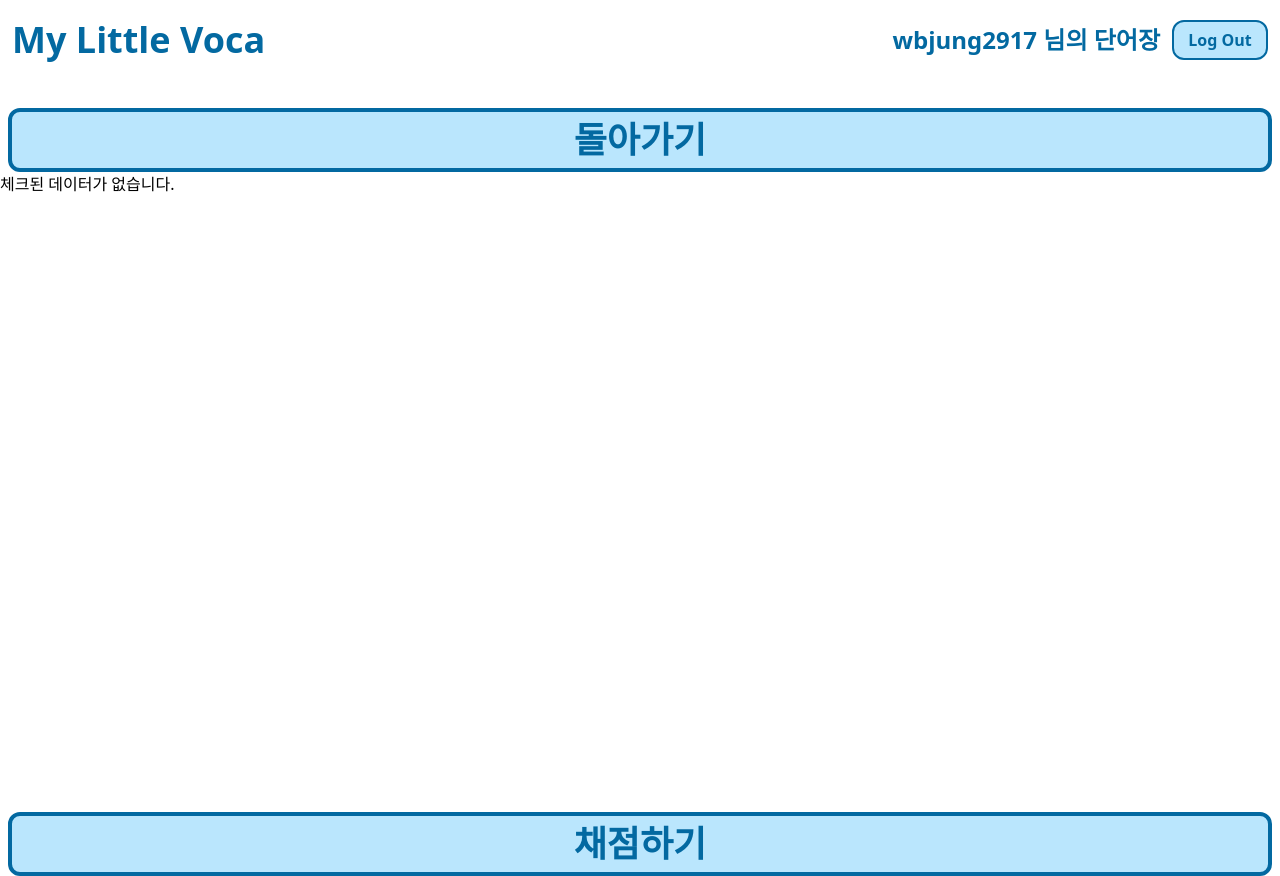
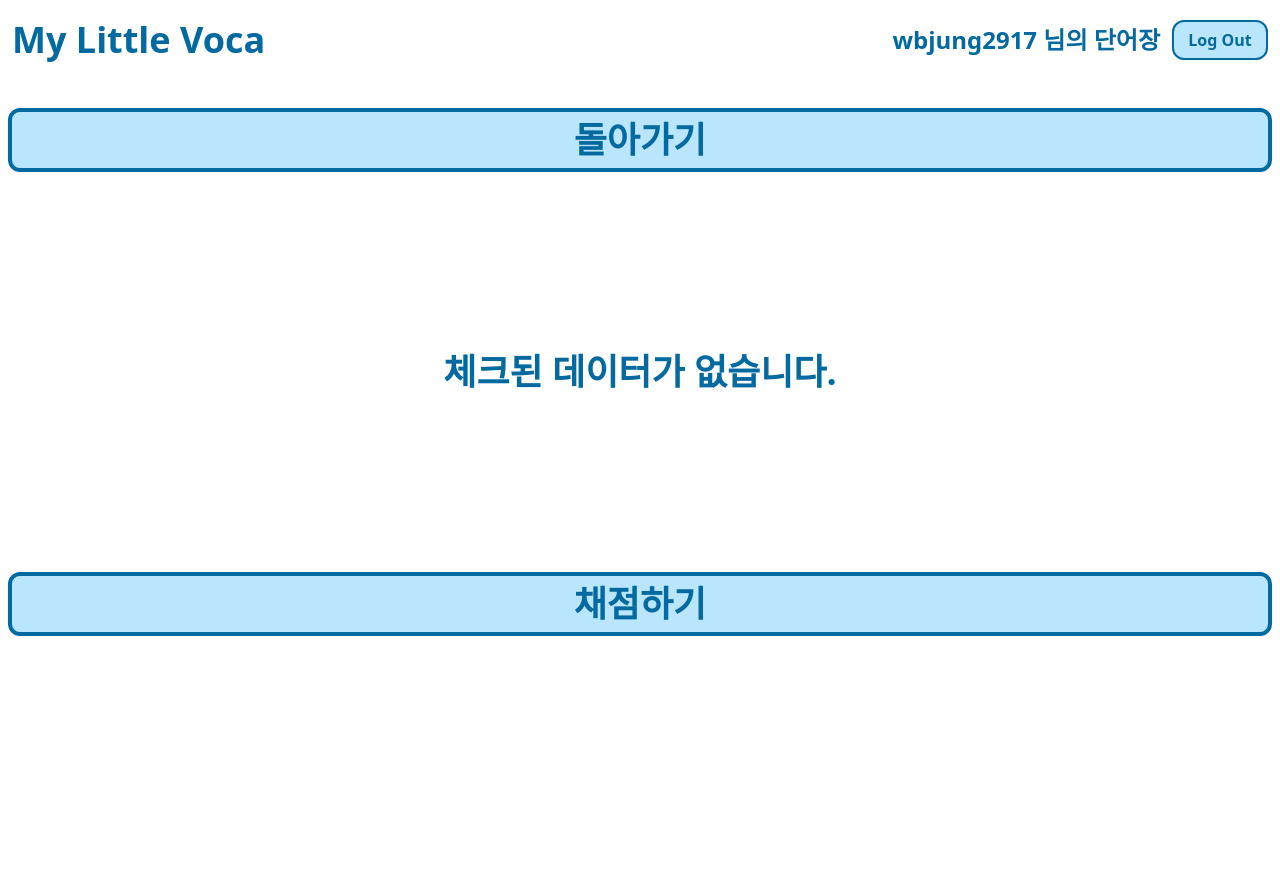
Before and after one commit to wbjung2917/RPA2_React_Project, a React (Vite) app: page / in a window 1280 px wide. Both pictures are taken after a click on the button "선택사항 테스트하기". After the commit the page ends 800 px from the top, so only its background shows below. Built offline with nearby package versions, Linux system fonts and the light colour scheme.

Commit message:
update prevent double creating

```diff
--- a/src/components/Note.jsx
+++ b/src/components/Note.jsx
@@ -17,7 +17,7 @@ export const Note = ({ note, name, words }) => {
   const [newNoteWords, setNewNoteWords] = useState([]);
   const newNoteName = useRef();
   const fileName = useRef();
-  const { checkedItems, saveNote, removeNote, addWord } = useWord();
+  const { data, checkedItems, saveNote, removeNote, addWord } = useWord();
 
   useEffect(() => {
     if (isChecked) {
@@ -132,7 +132,11 @@ export const Note = ({ note, name, words }) => {
           ></Word>
         ))}
         <button
-          onClick={() => addWord(note)}
+          onClick={() => {
+            note.words.filter((word) => word.id === 0).length !== 0
+              ? alert('빈 단어를 두 개이상 만들 수 없습니다.')
+              : addWord(note);
+          }}
           className='mx-2 w-20 shrink-0 rounded-xl border-2 border-sky-700 px-5 font-bold text-sky-700'
         >
           <PlusIcon />
--- a/src/components/Test.jsx
+++ b/src/components/Test.jsx
@@ -84,11 +84,14 @@ export const Test = ({ isAll }) => {
 
   return (
     <>
+      {checkedItems.size === 0 && !isAll ? (
+        <div className='flex h-[50vh] w-full items-center justify-center'>
+          <h1 className='text-4xl font-bold text-sky-700'>
+            체크된 데이터가 없습니다.
+          </h1>
+        </div>
+      ) : (
         <div className='grid h-[80vh] w-full grid-cols-2 overflow-y-auto'>
-        {checkedItems.size === 0 && !isAll ? (
-          <h1>체크된 데이터가 없습니다.</h1>
-        ) : (
-          <>
           {testItems.map((data) => (
             <TestItem
               key={data.id}
@@ -96,9 +99,8 @@ export const Test = ({ isAll }) => {
               questionData={data}
             ></TestItem>
           ))}
-          </>
+        </div>
       )}
-      </div>
       <button
         onClick={() => {
           if (userAnswers.includes(NaN)) {
--- a/src/components/WordNotes.jsx
+++ b/src/components/WordNotes.jsx
@@ -18,7 +18,11 @@ export const WordNotes = () => {
       </ul>
       <div className='mx-2 flex justify-center rounded-xl border-4 border-sky-700'>
         <button
-          onClick={() => addNote()}
+          onClick={() =>
+            data.notes.filter((note) => note.id === 0).length !== 0
+              ? alert('빈 노트를 두 개 이상 만들 수 없습니다.')
+              : addNote()
+          }
           className='flex w-full justify-center text-sky-700'
         >
           <div className='w-24'>
```
Lines whose indentation alone changed are shown as unchanged.
